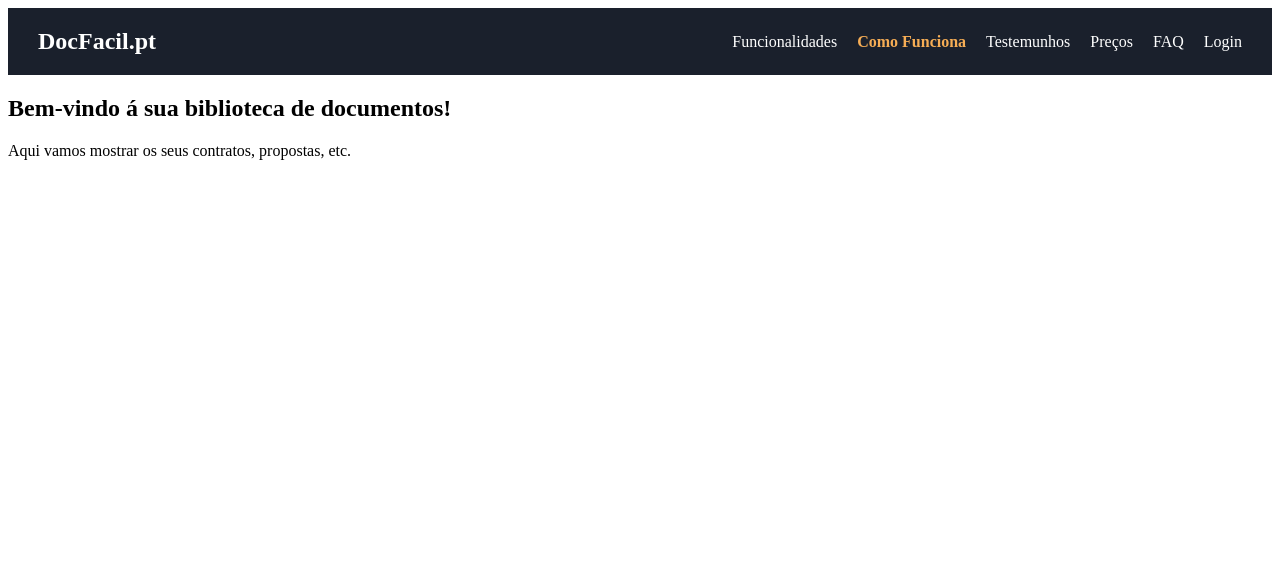
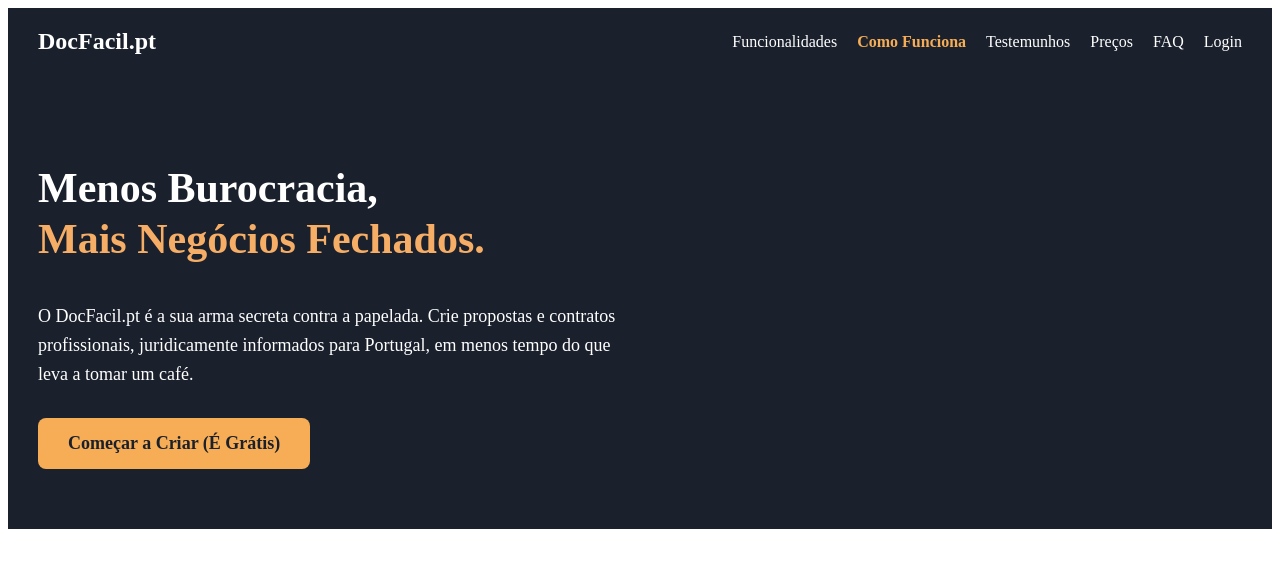
Before and after one commit to tiagodearaujo13-lab/docfacil-frontend-react, a React (Vite) app: page / in a window 1280 px wide. Shown: the top 568 px of the page. Built offline with nearby package versions, Linux system fonts and the light colour scheme.

Commit message:
Aula 27: Criei o Componente Hero (primeiro bloco da landing page)

```diff
--- a/src/App.jsx
+++ b/src/App.jsx
@@ -1,26 +1,15 @@
 import Header from './components/Header.jsx';
-
-function ConteudoPrincipal() {
-  return (
-    <main>
-      <h2>Bem-vindo á sua biblioteca de documentos!</h2>
-      <p>Aqui vamos mostrar os seus contratos, propostas, etc.</p>
-    </main>
-  );
-}
+import Hero from './components/Hero.jsx';
 
 function App() {
   return (
-    <div>
-      {/* 3. "ENCAIXAR" AS PEÇAS */}
+    <>
 
-      {/* CORREÇÃO 2: O nome da tag é 'Header', igual ao 'import' */}
-      <Header />
+    <Header />
 
-      {/* CORREÇÃO 3: O nome da tag é 'ConteudoPrincipal', igual à 'function' */}
-      <ConteudoPrincipal />
+    <Hero />
 
-    </div>
+    </>
   );
 }
 
--- /dev/null
+++ b/src/components/Hero.jsx
@@ -0,0 +1,27 @@
+import styles from './Hero.module.css';
+
+function Hero() {
+    return (
+        <div className={styles.heroSection}>
+
+            <h1 className={styles.titulo}>
+                Menos Burocracia, <br />
+
+                <span className={styles.destaque}>Mais Negócios Fechados.</span>
+
+            </h1>
+
+            <p className={styles.subtitulo}>O DocFacil.pt é a sua arma secreta contra a papelada. Crie propostas e
+        contratos profissionais, juridicamente informados para Portugal, em menos
+        tempo do que leva a tomar um café.
+        </p>
+
+        <a href="#" className={styles.botaoCta}>
+            Começar a Criar (É Grátis)
+        </a>
+
+        </div>
+    );
+}
+
+export default Hero;
--- /dev/null
+++ b/src/components/Hero.module.css
@@ -0,0 +1,40 @@
+.heroSection {
+    background-color: #1a202c;
+    color: white;
+    display: flex;
+    flex-direction: column;
+    align-items: flex-start;
+    padding: 60px 30px;
+}
+
+.titulo {
+    font-size: 42px;
+    font-weight: bold;
+    line-height: 1.2;
+    margin-bottom: 20px;
+}
+
+.destaque {
+    color: #f6ad65;
+}
+
+.subtitulo {
+    font-size: 18px;
+    line-height: 1.6;
+    max-width: 600px;
+    margin-bottom: 30px;
+}
+
+.botaoCta {
+    background-color: #f6ad55;
+    color: #1a202c;
+    font-size: 18px;
+    font-weight: bold;
+    text-decoration: none;
+    padding: 15px 30px;
+    border-radius: 8px;
+}
+
+.botaoCta:hover {
+    background-color: #dd9b4c;
+}
```
